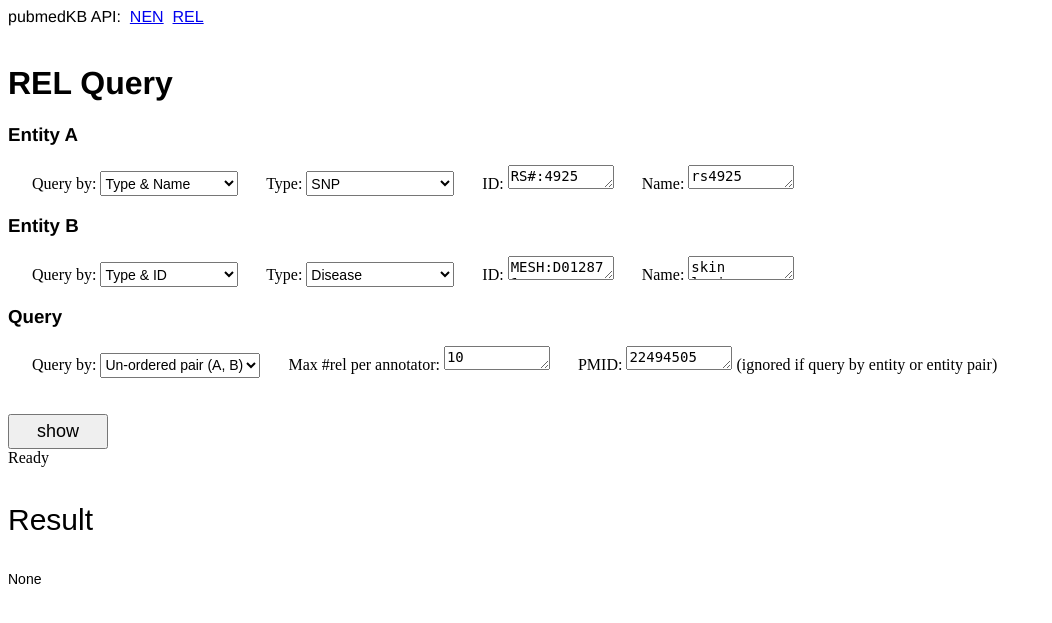
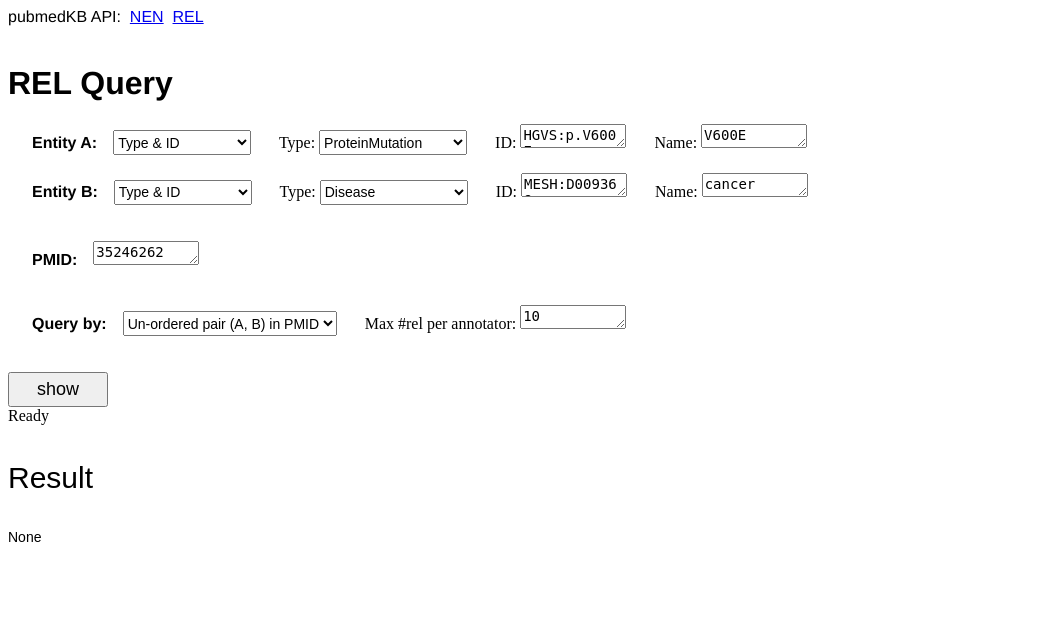
Before and after one commit to jacobvsdanniel/pubmedkb_web, a Flask app: page /rel in a window 1280 px wide. Shown: the top 623 px of the page, without its empty margins (0-1052 px from the left). Run offline with Flask 2, Linux system fonts and the light colour scheme; parts of the project's set-up code (start-up, migrations or seed data) failed here and were passed over.

Commit message:
query by pair + pmid

```diff
--- a/server.py
+++ b/server.py
@@ -127,9 +127,7 @@ def run_rel():
 
     # input: e1
     e1_filter = data["e1_filter"]
-    e1_type = data["e1_type"]
-    e1_id = data["e1_id"].strip()
-    e1_name = data["e1_name"].strip()
+    e1_type, e1_id, e1_name = data["e1_type"], data["e1_id"].strip(), data["e1_name"].strip()
     if e1_filter == "type_id_name":
         e1 = (e1_type, e1_id, e1_name)
     elif e1_filter == "type_id":
@@ -138,12 +136,11 @@ def run_rel():
         e1 = (e1_type, e1_name)
     else:
         assert False
+    logger.info(f"[Entity A] key={e1_filter} value={e1}")
 
     # input: e2
     e2_filter = data["e2_filter"]
-    e2_type = data["e2_type"]
-    e2_id = data["e2_id"].strip()
-    e2_name = data["e2_name"].strip()
+    e2_type, e2_id, e2_name = data["e2_type"], data["e2_id"].strip(), data["e2_name"].strip()
     if e2_filter == "type_id_name":
         e2 = (e2_type, e2_id, e2_name)
     elif e2_filter == "type_id":
@@ -152,27 +149,33 @@ def run_rel():
         e2 = (e2_type, e2_name)
     else:
         assert False
+    logger.info(f"[Entity B] key={e2_filter} value={e2}")
+
+    # input: pmid
+    query_pmid = data["query_pmid"].strip()
+    logger.info(f"[PMID] value={query_pmid}")
 
     # input: query
     query_filter = data["query_filter"]
     query_rels = int(data["query_rels"])
-    query_pmid = data["query_pmid"].strip()
-
-    logger.info(f"[Entity A] key={e1_filter} value={e1}")
-    logger.info(f"[Entity B] key={e2_filter} value={e2}")
-    logger.info(f"[Query] filter={query_filter} #rel={query_rels:,} pmid={query_pmid}")
+    logger.info(f"[Query] filter={query_filter} #rel={query_rels:,}")
 
     # query rel ids
     if eid_list:
         rel_id_list = eid_list
-    elif query_filter == "PMID":
+    elif query_filter == "P":
         rel_id_list = kb.get_evidence_ids_by_pmid(query_pmid)
-    elif query_filter == "AB":
-        rel_id_list = kb.get_evidence_ids_by_pair((e1, e2), key=(e1_filter, e2_filter))
     elif query_filter == "A":
         rel_id_list = kb.get_evidence_ids_by_entity(e1, key=e1_filter)
     elif query_filter == "B":
         rel_id_list = kb.get_evidence_ids_by_entity(e2, key=e2_filter)
+    elif query_filter == "AB":
+        rel_id_list = kb.get_evidence_ids_by_pair((e1, e2), key=(e1_filter, e2_filter))
+    elif query_filter == "ABP":
+        ab_list = kb.get_evidence_ids_by_pair((e1, e2), key=(e1_filter, e2_filter))
+        p_list = kb.get_evidence_ids_by_pmid(query_pmid)
+        rel_id_list = sorted(set(ab_list) & set(p_list))
+        del ab_list, p_list
     else:
         assert False
     rel_ids = len(rel_id_list)
@@ -232,22 +235,24 @@ def run_rel():
     if eid_list:
         summary_query = "X"
         summary_target = None
-    elif query_filter == "PMID":
+    elif query_filter == "P":
         summary_query = "P"
         summary_target = query_pmid
-    elif query_filter == "AB":
-        summary_query = "AB"
-        summary_target = (e1_filter, (e1_type, e1_id, e1_name), e2_filter, (e2_type, e2_id, e2_name))
     elif query_filter == "A":
         summary_query = "A"
         summary_target = (e1_filter, (e1_type, e1_id, e1_name))
     elif query_filter == "B":
         summary_query = "A"
         summary_target = (e2_filter, (e2_type, e2_id, e2_name))
+    elif query_filter == "AB":
+        summary_query = "AB"
+        summary_target = (e1_filter, (e1_type, e1_id, e1_name), e2_filter, (e2_type, e2_id, e2_name))
+    elif query_filter == "ABP":
+        summary_query = "ABP"
+        summary_target = (e1_filter, (e1_type, e1_id, e1_name), e2_filter, (e2_type, e2_id, e2_name), query_pmid)
     else:
         assert False
 
-    # result = get_summary(kb, summary_evidence_id_list, summary_target, summary_query)
     try:
         result = get_summary(kb, summary_evidence_id_list, summary_target, summary_query)
     except Exception:
--- a/templates/rel.html
+++ b/templates/rel.html
@@ -39,13 +39,13 @@
 <br />
 <h1 style="font-family: Helvetica, sans-serif;">REL Query</h1>
 
-<h3 style="font-family: Helvetica, sans-serif;">Entity A</h3>
 &nbsp;&nbsp;&nbsp;&nbsp;&nbsp;
-<label>Query by:</label>
+<label style="font-family: Helvetica, sans-serif; font-weight: bold">Entity A:</label>
+&nbsp;&nbsp;
 <select id="sl_e1_filter" style="font-size: 14px; height: 25px;">
+    <option value="type_id" selected="selected">Type &amp; ID</option>
+    <option value="type_name">Type &amp; Name</option>
     <option value="type_id_name">Type &amp; ID &amp; Name</option>
-    <option value="type_id">Type &amp; ID</option>
-    <option value="type_name" selected="selected">Type &amp; Name</option>
 </select>
 &nbsp;&nbsp;&nbsp;&nbsp;&nbsp;
 <label>Type:</label>
@@ -53,9 +53,9 @@
     <option value="Disease">Disease</option>
     <option value="Chemical">Chemical</option>
     <option value="Gene">Gene</option>
-    <option value="ProteinMutation">ProteinMutation</option>
+    <option value="ProteinMutation" selected="selected">ProteinMutation</option>
     <option value="DNAMutation">DNAMutation</option>
-    <option value="SNP" selected="selected">SNP</option>
+    <option value="SNP">SNP</option>
     <option value="CopyNumberVariant">CopyNumberVariant</option>
     <option value="Species">Species</option>
     <option value="CellLine">CellLine</option>
@@ -72,18 +72,19 @@
 </select>
 &nbsp;&nbsp;&nbsp;&nbsp;&nbsp;
 <label>ID:</label>
-<textarea id="ta_e1_id" style="font-size: 14px; width: 100px; height: 18px;">RS#:4925</textarea>
+<textarea id="ta_e1_id" style="font-size: 14px; width: 100px; height: 18px;">HGVS:p.V600E</textarea>
 &nbsp;&nbsp;&nbsp;&nbsp;&nbsp;
 <label>Name:</label>
-<textarea id="ta_e1_name" style="font-size: 14px; width: 100px; height: 18px;">rs4925</textarea>
+<textarea id="ta_e1_name" style="font-size: 14px; width: 100px; height: 18px;">V600E</textarea>
+<br /><br />
 
-<h3 style="font-family: Helvetica, sans-serif;">Entity B</h3>
 &nbsp;&nbsp;&nbsp;&nbsp;&nbsp;
-<label>Query by:</label>
+<label style="font-family: Helvetica, sans-serif; font-weight: bold">Entity B:</label>
+&nbsp;&nbsp;
 <select id="sl_e2_filter" style="font-size: 14px; height: 25px;">
-    <option value="type_id_name">Type &amp; ID &amp; Name</option>
     <option value="type_id" selected="selected">Type &amp; ID</option>
     <option value="type_name">Type &amp; Name</option>
+    <option value="type_id_name">Type &amp; ID &amp; Name</option>
 </select>
 &nbsp;&nbsp;&nbsp;&nbsp;&nbsp;
 <label>Type:</label>
@@ -110,27 +111,33 @@
 </select>
 &nbsp;&nbsp;&nbsp;&nbsp;&nbsp;
 <label>ID:</label>
-<textarea id="ta_e2_id" style="font-size: 14px; width: 100px; height: 18px;">MESH:D012871</textarea>
+<textarea id="ta_e2_id" style="font-size: 14px; width: 100px; height: 18px;">MESH:D009369</textarea>
 &nbsp;&nbsp;&nbsp;&nbsp;&nbsp;
 <label>Name:</label>
-<textarea id="ta_e2_name" style="font-size: 14px; width: 100px; height: 18px;">skin lesions</textarea>
+<textarea id="ta_e2_name" style="font-size: 14px; width: 100px; height: 18px;">cancer</textarea>
+<br /><br /><br />
 
-<h3 style="font-family: Helvetica, sans-serif;">Query</h3>
 &nbsp;&nbsp;&nbsp;&nbsp;&nbsp;
-<label>Query by:</label>
+<label style="font-family: Helvetica, sans-serif; font-weight: bold">PMID:</label>
+&nbsp;&nbsp;
+<textarea id="ta_query_pmid" style="font-size: 14px; width: 100px; height: 18px;">35246262</textarea>
+<br /><br /><br />
+
+&nbsp;&nbsp;&nbsp;&nbsp;&nbsp;
+<label style="font-family: Helvetica, sans-serif; font-weight: bold">Query by:</label>
+&nbsp;&nbsp;
 <select id="sl_query_filter" style="font-size: 14px; height: 25px;">
-    <option value="AB">Un-ordered pair (A, B)</option>
+    <option value="P">PMID</option>
     <option value="A">Entity A</option>
     <option value="B">Entity B</option>
-    <option value="PMID">PMID</option>
+    <option value="AB">Un-ordered pair (A, B)</option>
+    <option value="ABP" selected="selected">Un-ordered pair (A, B) in PMID</option>
+
 </select>
 &nbsp;&nbsp;&nbsp;&nbsp;&nbsp;
 <label>Max #rel per annotator:</label>
 <textarea id="ta_query_rels" style="font-size: 14px; width: 100px; height: 18px;">10</textarea>
 &nbsp;&nbsp;&nbsp;&nbsp;&nbsp;
-<label>PMID:</label>
-<textarea id="ta_query_pmid" style="font-size: 14px; width: 100px; height: 18px;">22494505</textarea>
-(ignored if query by entity or entity pair)
 
 <br /><br /><br />
 <button type="submit" class="input_submit" style="font-size: 18px; width: 100px; height: 35px;" onClick="run_query()">show</button>
```
